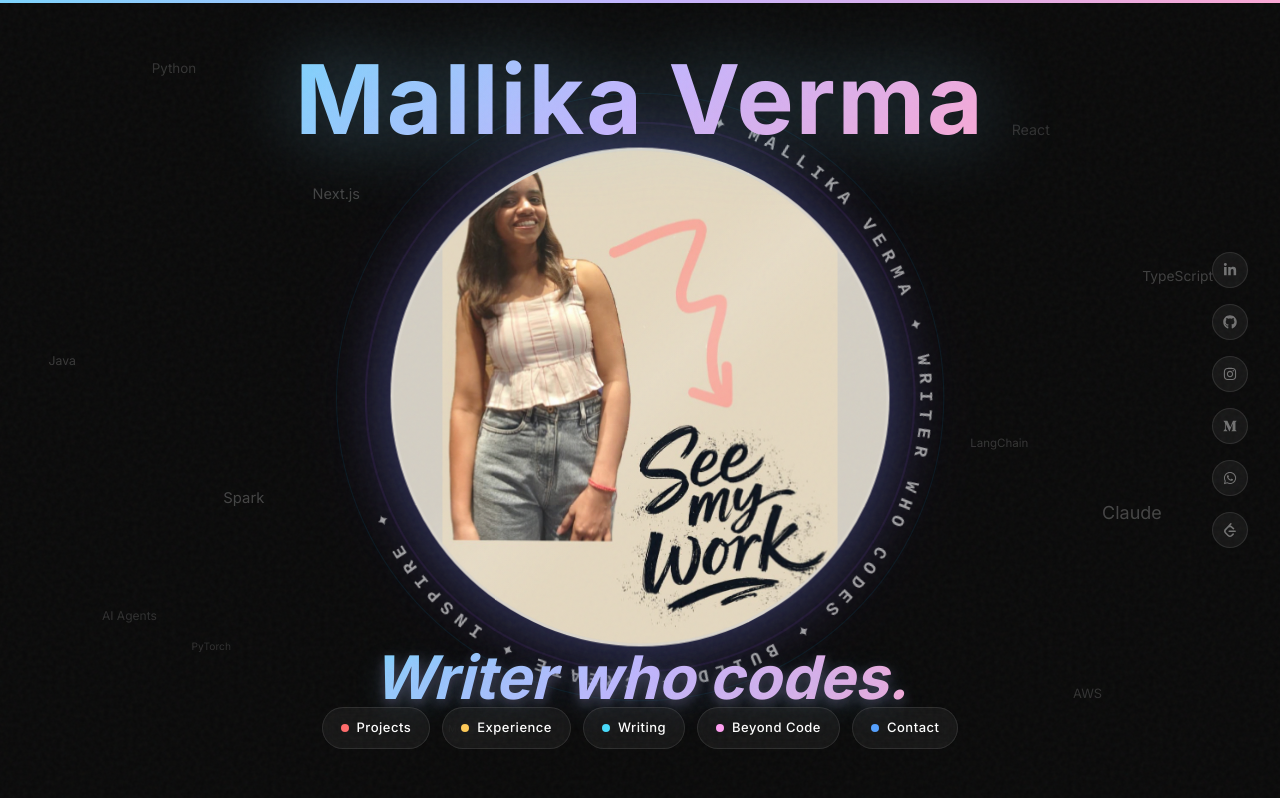
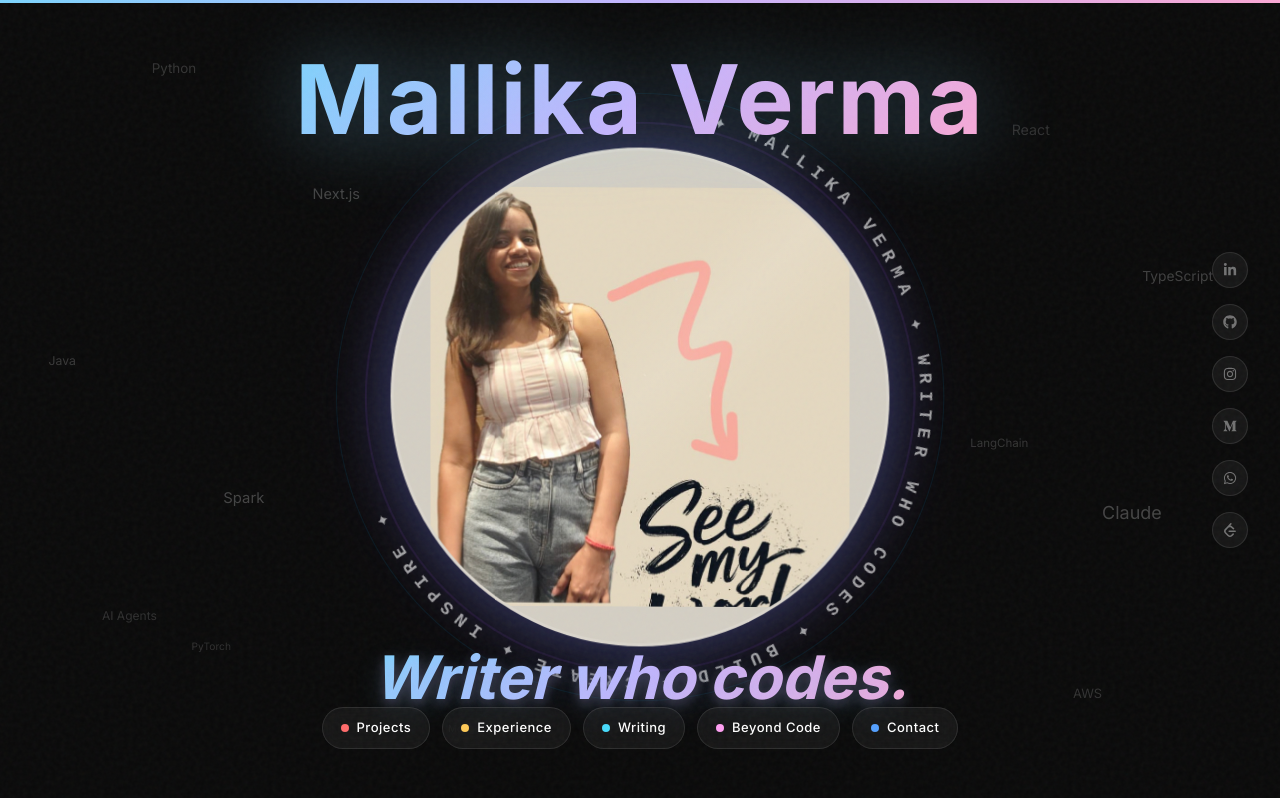
Before and after one commit to Mallika-coder/my-portfolio, a Next.js app: page / in a window 1280 px wide. Shown: the top 798 px of the page. Built offline with nearby package versions, Linux system fonts and the light colour scheme; a web font is replaced by a local one.

Commit message:
Photo: scale-0.85 + object-top to fit full face+hair+text inside circle

```diff
--- a/src/app/page.tsx
+++ b/src/app/page.tsx
@@ -126,14 +126,14 @@ export default function Home() {
             <div className="absolute w-[440px] h-[440px] md:w-[550px] md:h-[550px] rounded-full border-2 border-purple-500/20 animate-[pulse-ring_3s_ease-in-out_infinite]" style={{ top: "50%", left: "50%", transform: "translate(-50%, -50%)" }} />
             <div className="absolute w-[470px] h-[470px] md:w-[580px] md:h-[580px] rounded-full border border-sky-500/10 animate-[pulse-ring_3s_ease-in-out_infinite_1.5s]" style={{ top: "50%", left: "50%", transform: "translate(-50%, -50%)" }} />
 
-            {/* Photo — BIG circle, full photo visible with face + text */}
+            {/* Photo — BIG circle, face+body+text all visible */}
             <div className="relative w-[400px] h-[400px] md:w-[500px] md:h-[500px] z-10 animate-[float3d_5s_ease-in-out_infinite]">
               <div className="relative w-full h-full rounded-full overflow-hidden border-[3px] border-white/15 shadow-[0_0_60px_rgba(102,126,234,0.4),0_0_100px_rgba(118,75,162,0.2)] bg-[#d4cfc4]">
                 <Image
                   src="/images/hero-cutout.jpeg"
                   alt="Mallika Verma"
                   fill
-                  className="object-contain object-center"
+                  className="object-cover scale-[0.85] object-top"
                   priority
                   sizes="500px"
                 />
```
